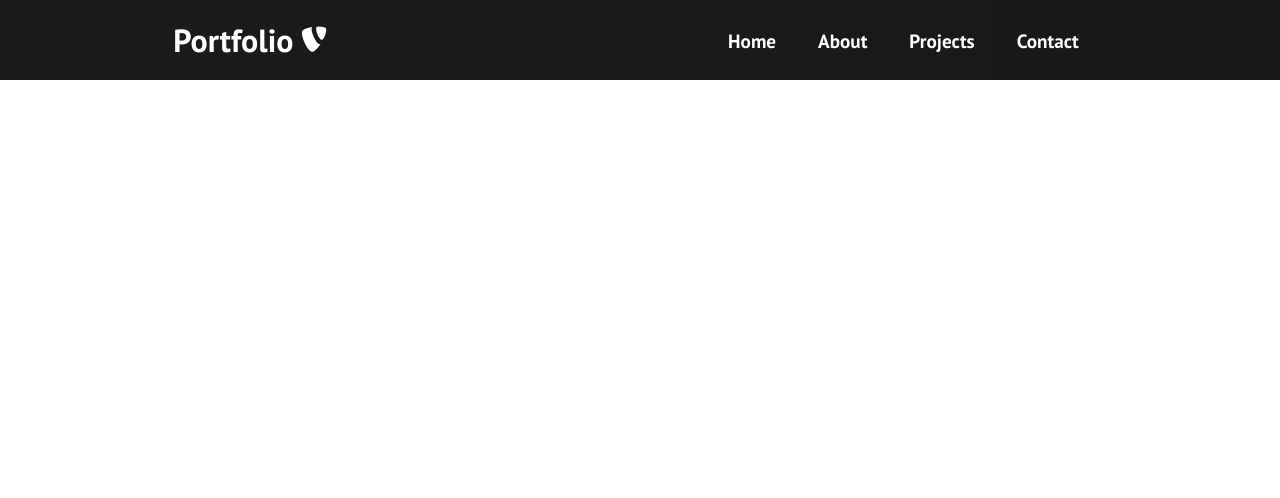
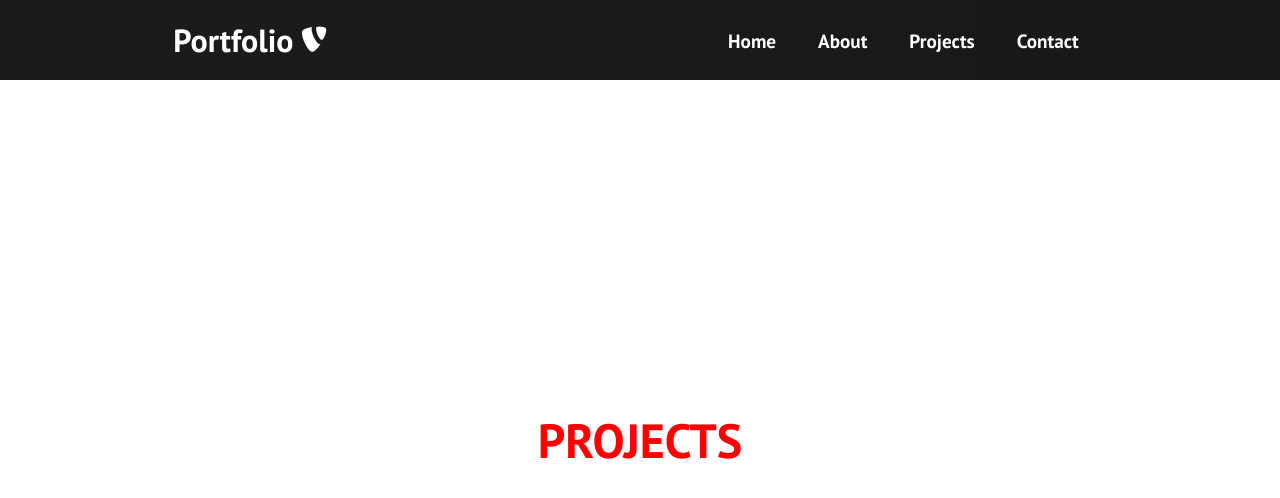
Before and after one commit to NatrezC/myportfolio2, a React (Create React App) app: page /Project in a window 1280 px wide. Shown: the top 498 px of the page. Built offline with nearby package versions, Linux system fonts and the light colour scheme.

Commit message:
fixed the about page, project page is still not rendering

```diff
--- a/src/App.css
+++ b/src/App.css
@@ -28,11 +28,13 @@
 }
 
 .projects {
+  /* background-image:url('https://miro.medium.com/max/5000/1*jFyawcsqoYctkTuZg6wQ1A.jpeg');
   background-position: center;
   background-size: fill;
   background-repeat: no-repeat;
   color: #fff;
-  font-size: 100px;
+  font-size: 100px; */
+  color: red;
 }
 
 .sign-up {
```
Also changed, not shown: 1 other file (tests, documents, lock files or other folders).
